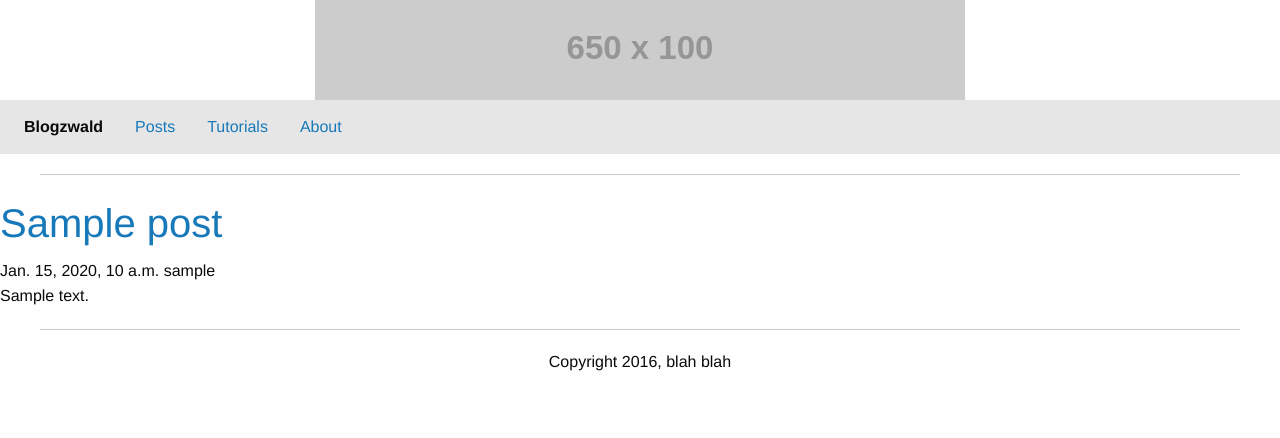
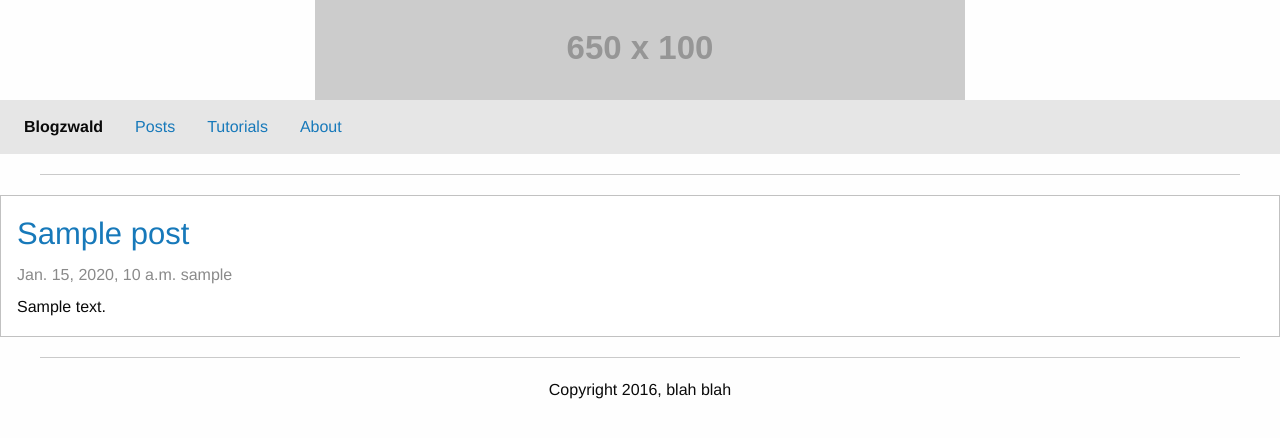
Before and after one commit to gazwald/blog, a Django app: template templates/posts/view.html in a window 1280 px wide. Shown: the top 438 px of the page. Run offline with Django 3.2, Linux system fonts and the light colour scheme; the template is opened without the code that fills it: values that come from a table or form of the project are taken from there, others are empty; tables that the repository leaves empty hold one stand-in row (values such as "Sample post"); grey boxes labelled with a size stand in for pictures from a placeholder-image service; some libraries are stand-ins or nearby versions.

Commit message:
Making posts look a bit nicer.

```diff
--- a/templates/posts/view.html
+++ b/templates/posts/view.html
@@ -4,8 +4,10 @@
 
 {% block content %}
     {% for post in posts %}
-        <h2><a href="{% url 'posts:post_view' post.id %}">{{ post.title }}</a></h2>
-        {{ post.date_pub }} {{ post.author }}
-        <p>{{ post.body | safe }}</p>
+        <div class="callout">
+            <h3><a href="{% url 'posts:post_view' post.id %}">{{ post.title }}</a></h3>
+            <h6 class="subheader">{{ post.date_pub }} {{ post.author }}</h6>
+            <p>{{ post.body | safe }}</p>
+        </div>
     {% endfor %}
 {% endblock %}
```
